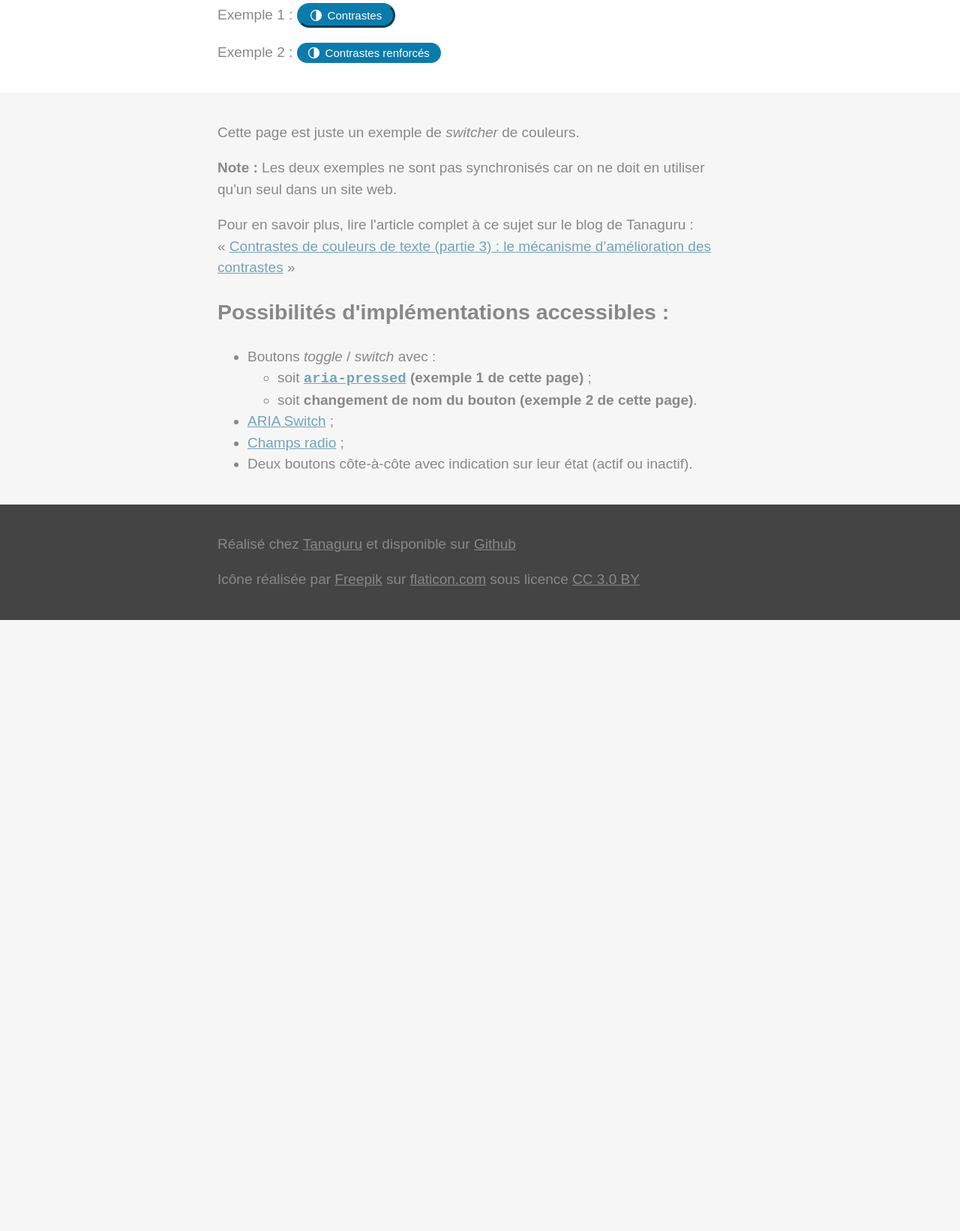
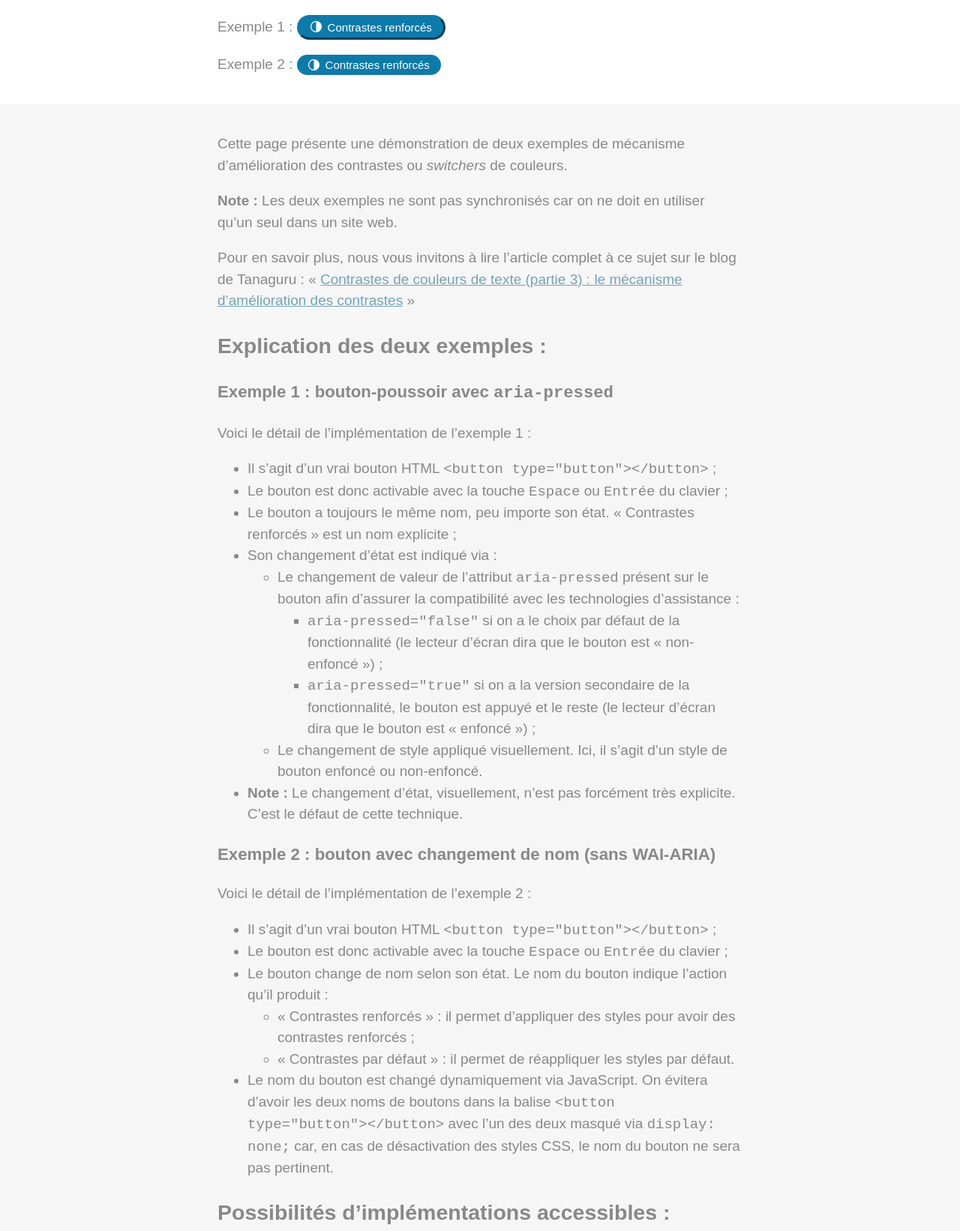
Before and after one commit to Tanaguru/contrast-switcher, a website: page index.html in a window 1280 px wide. Shown: the part 124-1766 px from the top of the page at 75% size. Before the commit the page ends 951 px from the top, so only its background shows below. Drawn offline with Linux system fonts and the light colour scheme.

Commit message:
add documentation + demo site link

```diff
--- a/index.html
+++ b/index.html
@@ -4,7 +4,9 @@
     <meta charset="UTF-8" />
     <meta name="viewport" content="width=device-width, initial-scale=1.0" />
 
-    <title>Switcher de couleurs</title>
+    <title>Le mécanisme d’amélioration des contrastes de couleurs : démonstration</title>
+    <meta name="description" content="Démonstration de deux exemples de switcher de couleurs pour illustrer un article de Tanaguru sur le mécanisme d’amélioration des contrastes">
+    <meta name="robots" content="noindex">
 
     <link rel="stylesheet" href="./css/style.css" type="text/css" title="Style classique" />
     <link rel="alternate stylesheet" href="./css/style-high-contrast.css" type="text/css" title="Style avec contrastes conformes" />
@@ -13,20 +15,55 @@
 
     <header role="banner" class="site-header">
         <div class="block-content">
-            <h1>Exemples de <i lang="en">switcher</i> de couleurs</h1>
+            <h1>Le mécanisme d’amélioration des contrastes de couleurs : démonstration</h1>
 
-            <p>Exemple 1 : <button type="button" hidden="hidden" class="btn btn-contrast btn-contrast-pressed" aria-pressed="false">Contrastes</button></p>
+            <p>Exemple 1 : <button type="button" hidden="hidden" class="btn btn-contrast btn-contrast-pressed" aria-pressed="false">Contrastes renforcés</button></p>
             <p>Exemple 2 : <button type="button" hidden="hidden" class="btn btn-contrast" data-pressed="false" data-alternatetext="Contrastes par défaut">Contrastes renforcés</button></p>
         </div>
     </header>
 
     <main role="main" class="site-main">
         <div class="block-content">
-            <p>Cette page est juste un exemple de <i lang="en">switcher</i> de couleurs.</p>
-            <p><strong>Note :</strong> Les deux exemples ne sont pas synchronisés car on ne doit en utiliser qu'un seul dans un site web.</p>
-            <p>Pour en savoir plus, lire l'article complet à ce sujet sur le blog de Tanaguru : « <a href="https://www.tanaguru.com/fr/contrastes-couleurs-mecanisme-amelioration/">Contrastes de couleurs de texte (partie 3) : le mécanisme d’amélioration des contrastes</a> »</p>
+            <p>Cette page présente une démonstration de deux exemples de mécanisme d’amélioration des contrastes ou <i lang="en">switchers</i> de couleurs.</p>
+            <p><strong>Note :</strong> Les deux exemples ne sont pas synchronisés car on ne doit en utiliser qu’un seul dans un site web.</p>
+            <p>Pour en savoir plus, nous vous invitons à lire l’article complet à ce sujet sur le blog de Tanaguru : « <a href="https://www.tanaguru.com/fr/contrastes-couleurs-mecanisme-amelioration/">Contrastes de couleurs de texte (partie 3) : le mécanisme d’amélioration des contrastes</a> »</p>
 
-            <h2>Possibilités d'implémentations accessibles :</h2>
+            <h2>Explication des deux exemples :</h2>
+            <h3>Exemple 1 : bouton-poussoir avec <code>aria-pressed</code></h3>
+            <p>Voici le détail de l’implémentation de l’exemple 1 :</p>
+            <ul>
+                <li>Il s’agit d’un vrai bouton HTML <code>&lt;button type="button"&gt;&lt;/button&gt;</code> ;</li>
+                <li>Le bouton est donc activable avec la touche <kbd>Espace</kbd> ou <kbd>Entrée</kbd> du clavier ;</li>
+                <li>Le bouton a toujours le même nom, peu importe son état. « Contrastes renforcés » est un nom explicite ;</li>
+                <li>Son changement d’état est indiqué via :
+                    <ul>
+                        <li>Le changement de valeur de l’attribut <code>aria-pressed</code> présent sur le bouton afin d’assurer la compatibilité avec les technologies d’assistance :
+                            <ul>
+                                <li><code>aria-pressed="false"</code> si on a le choix par défaut de la fonctionnalité (le lecteur d’écran dira que le bouton est « non-enfoncé ») ;</li>
+                                <li><code>aria-pressed="true"</code> si on a la version secondaire de la fonctionnalité, le bouton est appuyé et le reste (le lecteur d’écran dira que le bouton est « enfoncé ») ;</li>
+                            </ul>
+                        </li>
+                        <li>Le changement de style appliqué visuellement. Ici, il s’agit d’un style de bouton enfoncé ou non-enfoncé.</li>
+                    </ul>
+                </li>
+                <li><strong>Note :</strong> Le changement d’état, visuellement, n’est pas forcément très explicite. C’est le défaut de cette technique.</li>
+            </ul>
+
+            <h3>Exemple 2 : bouton avec changement de nom (sans WAI-ARIA)</h3>
+            <p>Voici le détail de l’implémentation de l’exemple 2 :</p>
+            <ul>
+                <li>Il s’agit d’un vrai bouton HTML <code>&lt;button type="button"&gt;&lt;/button&gt;</code> ;</li>
+                <li>Le bouton est donc activable avec la touche <kbd>Espace</kbd> ou <kbd>Entrée</kbd> du clavier ;</li>
+                <li>Le bouton change de nom selon son état. Le nom du bouton indique l’action qu’il produit :
+                    <ul>
+                        <li>« Contrastes renforcés » : il permet d’appliquer des styles pour avoir des contrastes renforcés ;</li>
+                        <li>« Contrastes par défaut » : il permet de réappliquer les styles par défaut.</li>
+                    </ul>
+                </li>
+                <li>Le nom du bouton est changé dynamiquement via JavaScript. On évitera d’avoir les deux noms de boutons dans la balise <code>&lt;button type="button"&gt;&lt;/button&gt;</code> avec l’un des deux masqué via <code>display: none;</code> car, en cas de désactivation des styles CSS, le nom du bouton ne sera pas pertinent.</li>
+            </ul>
+
+            <h2>Possibilités d’implémentations accessibles :</h2>
             <ul>
                 <li>Boutons <i lang="en">toggle</i> / <i lang="en">switch</i> avec :
                     <ul>
--- /dev/null
+++ b/robots.txt
@@ -0,0 +1,2 @@
+User-agent: *
+Disallow: /
--- a/scss/base/_typography.scss
+++ b/scss/base/_typography.scss
@@ -19,6 +19,7 @@ body {
 
 h1 {
     color: $color-title;
+    font-size: 1.5em;
 }
 
 a {
--- a/scss/components/_buttons.scss
+++ b/scss/components/_buttons.scss
@@ -9,6 +9,7 @@
     background-color: $bg-button;
     color: $color-button;
     font-size: 1.5rem;
+    cursor: pointer;
 }
 
 // Contrast switcher buttons
```
Also changed, not shown: README.md, css/style-high-contrast.css, css/style.css, favicon.ico (added), 1 other file.
